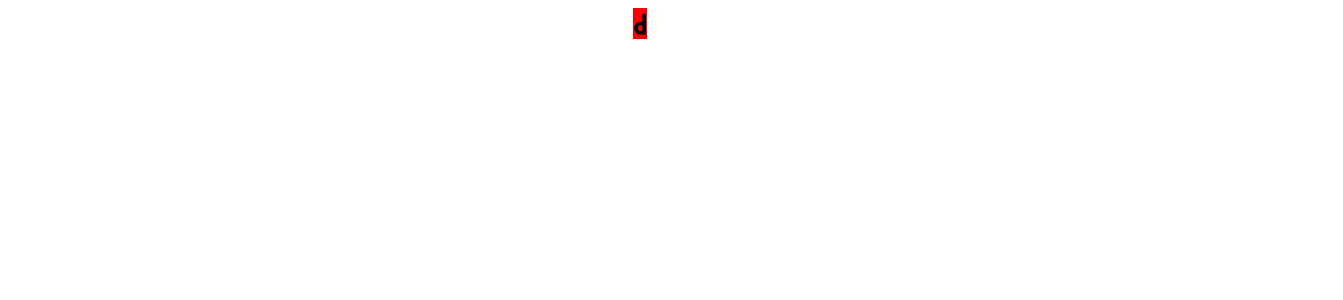
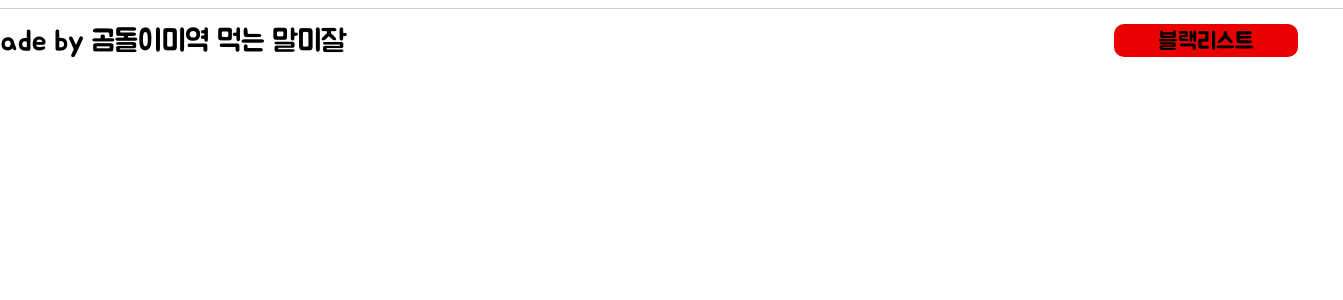
Before and after one commit to tlah-ht09/science-project, a React (Vite) app in the folder gravity/: page / in a window 1280 px wide. Shown: the top 300 px of the page, 1343 px wide, since content can reach past the window. Built offline with nearby package versions, Linux system fonts and the light colour scheme.

Commit message:
푸터 완성

```diff
--- a/gravity/src/components/main_bottom.js
+++ b/gravity/src/components/main_bottom.js
@@ -1,8 +1,19 @@
 import styled from "@emotion/styled";
 
 export const Main = styled.div`
-  background-color: red;
+  width: 1300px;
+  height: 50px;
 
+  display: flex;
+  width: 1370px;
+  padding: 15px 18px;
+
+  align-items: flex-start;
+  gap: 56%;
+  border-top: 1px solid #d1d1d1;
+`;
+
+export const Text = styled.div`
   color: #000;
   font-family: Jua;
   font-size: 30px;
@@ -10,3 +21,21 @@ export const Main = styled.div`
   font-weight: 400;
   line-height: normal;
 `;
+
+export const blackLiks = styled.button`
+  display: flex;
+  width: 184px;
+  padding: 4px 32px;
+  justify-content: center;
+  align-items: center;
+  gap: 10px;
+  border-radius: 10px;
+  background: #e90000;
+  border: none;
+
+  font-family: Jua;
+  font-size: 24px;
+  font-style: normal;
+  font-weight: 400;
+  line-height: normal;
+`;
--- a/gravity/src/components/main_bottom.jsx
+++ b/gravity/src/components/main_bottom.jsx
@@ -1,5 +1,10 @@
 import * as _ from "./main_bottom";
 
 export const Main_bottom = () => {
-  return <_.Main>d</_.Main>;
+  return (
+    <_.Main>
+      <_.Text>@made by 곰돌이미역 먹는 말미잘</_.Text>
+      <_.blackLiks>블랙리스트</_.blackLiks>
+    </_.Main>
+  );
 };
```
